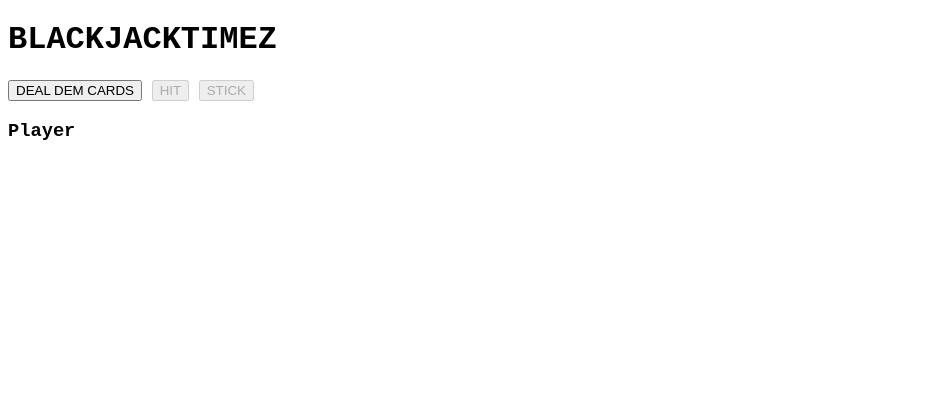
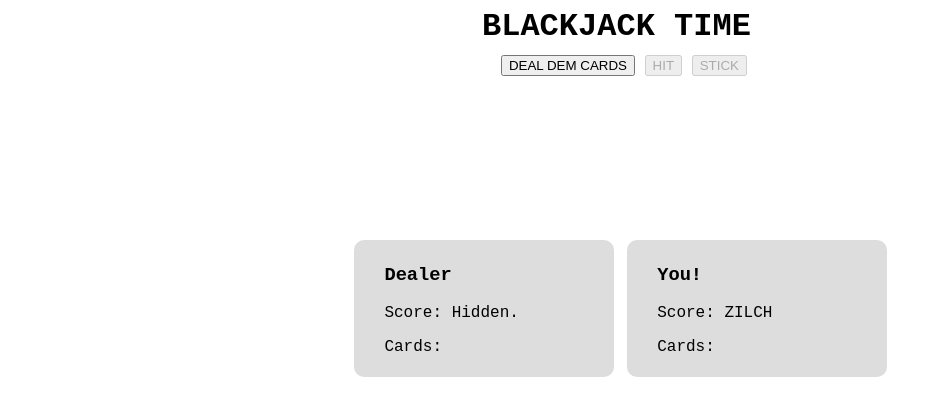
Before and after one commit to DrDub/blackjack-js, a plain HTML site: page app/index.html in a window 1280 px wide. Shown: the whole page, without its empty margins (0-942 px from the left). Drawn offline with Linux system fonts and the light colour scheme.

Commit message:
added stylesheet

```diff
--- a/app/index.html
+++ b/app/index.html
@@ -12,16 +12,25 @@
     <script src='src/game.js'></script>
   </head>
   <body>
-    <h1>BLACKJACKTIMEZ</h1>
+    <h1>BLACKJACK TIME</h1>
+
+    <div class="buttons">
       <button id='deal' type='button'>DEAL DEM CARDS</button>
       <button id='hit' type='button'>HIT</button>
       <button id='stick' type='button'>STICK</button>
-    <h3>Player</h3>
-    <span id='status'><span>
+    </div>
+
+    <div class="player">
+      <h3>You!</h3>
+      <span id='status'></span>
       <p>Score: <span id='player-score'>ZILCH</span></p>
       <p>Cards: <ul id='player-cards'></ul></p>
+    </div>
+
+    <div class="dealer">
       <h3>Dealer</h3>
-    <p>Score: <span id='dealer-score'>Hidden from you.</span></p>
+      <p>Score: <span id='dealer-score'>Hidden.</span></p>
       <p>Cards: <ul id='player-cards'></ul></p>
+    </div>
   </body>
 </html>
--- a/app/src/game.js
+++ b/app/src/game.js
@@ -3,5 +3,26 @@ function Game(){
 }
 
 Game.prototype.deal = function () {
+  for (var i = 0; i < 2; i++){
+    _dealToPlayer();
+    _dealToDealer();
+  }
+};
 
+Game.prototype.hit = function () {
+  _dealToPlayer();
 };
+
+Game.prototype.stick = function () {
+  while (dealer.getScore() < 18){
+    _dealToDealer();
+  }
+};
+function _dealToPlayer(){
+  player.hand.push(this.deck.pop());
+}
+
+function _dealToDealer(){
+  dealer.hand.push(this.deck.pop());
+  // _checkWinner();
+}
--- a/app/src/interface.js
+++ b/app/src/interface.js
@@ -5,7 +5,7 @@ $(document).ready(function(){
   $('#status').hide();
 
   $('#deal').click(function(){
-    game.start();
+    game.deal();
     listPlayerCards(player.hand);
     $('#deal').prop('disabled', true);
     $('#hit').prop('disabled', false);
--- a/app/styles/master.css
+++ b/app/styles/master.css
@@ -1,3 +1,36 @@
 body {
   font-family: Courier New, Courier, monospace;
 }
+
+h1{
+  margin: auto;
+  width: 25%;
+}
+div {
+  margin: auto;
+  width: 22%;
+}
+
+button{
+  margin: 10px auto;
+}
+
+.player{
+  background-color: #ddd;
+  border-radius: 10px;
+  width: 200px;
+  padding: 5px 30px;
+  position: absolute;
+  top: 30%;
+  left: 49%;
+}
+
+.dealer{
+  background-color: #ddd;
+  border-radius: 10px;
+  width: 200px;
+  padding: 5px 30px;
+  position: absolute;
+  top: 30%;
+  right: 52%;
+}
```
Also changed, not shown: app/spec/gameSpec.js (+3 -3 lines). Lines whose indentation alone changed are shown as unchanged.
